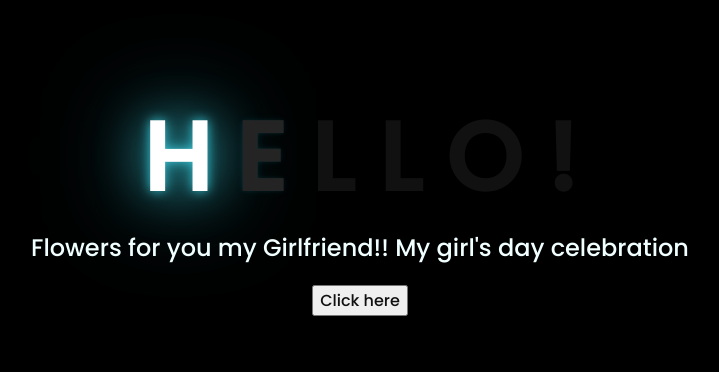
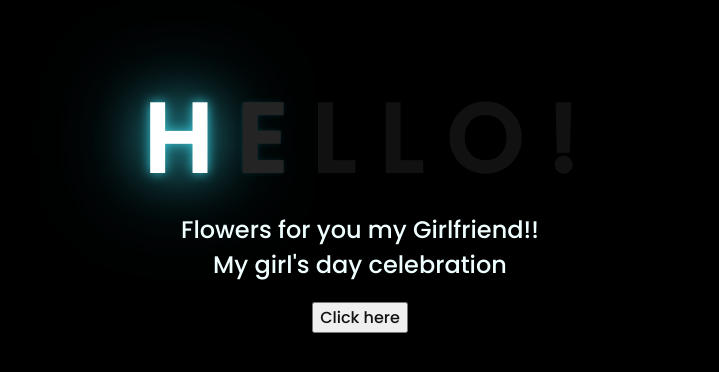
Before and after one commit to astroboyy08/Buat-ayangg, a plain HTML site: page index.html in a window 1280 px wide. Shown: the part 208-580 px from the top of the page, without its empty margins (288-1007 px from the left). Drawn offline with Linux system fonts and the light colour scheme.

Commit message:
Update index.html

```diff
--- a/index.html
+++ b/index.html
@@ -17,9 +17,9 @@
         <span>O</span>
         <span>!</span>
     </div>
-    <div class="description">
+    <div class="description" style="text-align: center;">
         <span>Flowers for you my Girlfriend!!</span>
-        <tr></tr>
+        <br>
         <span>My girl's day celebration</span>
     </div>
     <div class="button">
```
